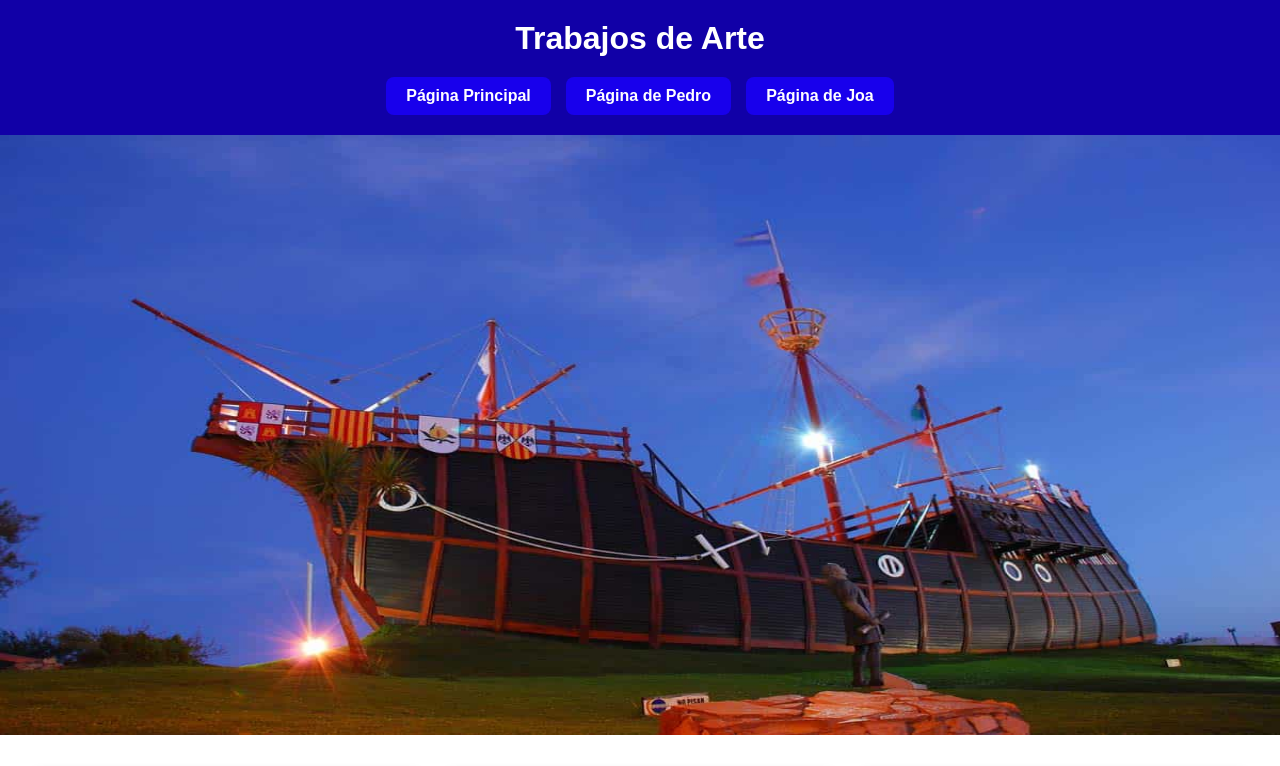
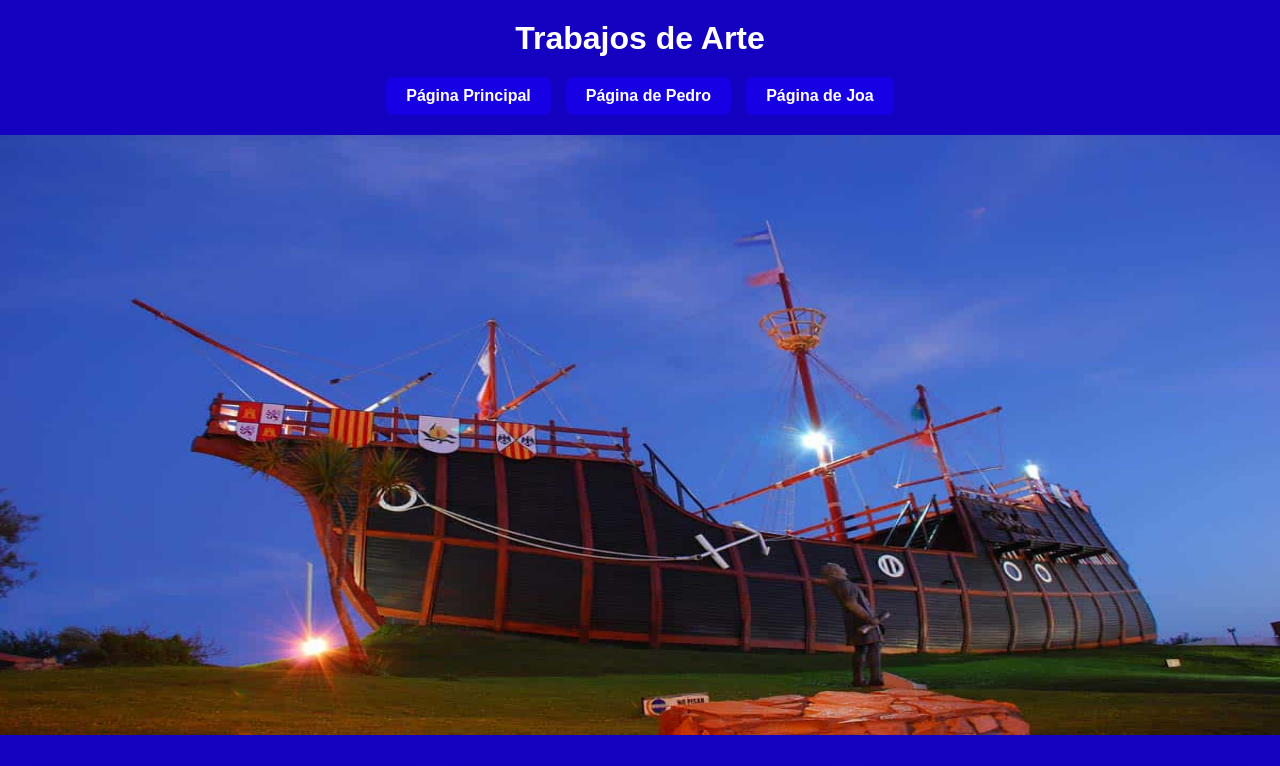
Before and after one commit to Pedro03030/Pedro03030.github.io, a plain HTML site: page pag_san.html in a window 1280 px wide. Shown: the top 766 px of the page. Drawn offline with Linux system fonts and the light colour scheme.

Commit message:
correccion de color San

```diff
--- a/pag_san.html
+++ b/pag_san.html
@@ -8,12 +8,12 @@
           body {
       margin: 0;
       font-family: Arial, sans-serif;
-      background-color: #ffffff;
+      background-color: #1502c1;
       background-size: 40px 40px;
       background-position: 0 0, 0 20px, 20px -20px, -20px 0px;
     }
           header {
-      background-color: #1100a7;
+      background-color: #1502c1 ;
       color: white;
       padding: 20px;
       text-align: center;
@@ -36,7 +36,7 @@
     }
 
     .botones-nav a {
-      background-color: #1800ec;
+      background-color: #1800ecce;
       color: white;
       padding: 10px 20px;
       text-decoration: none;
@@ -82,7 +82,7 @@
      footer {
       text-align: center;
       padding: 15px;
-      background-color: #1100a7;
+      background-color: #1502c1;
       color: white;
     }
     </style>
```
